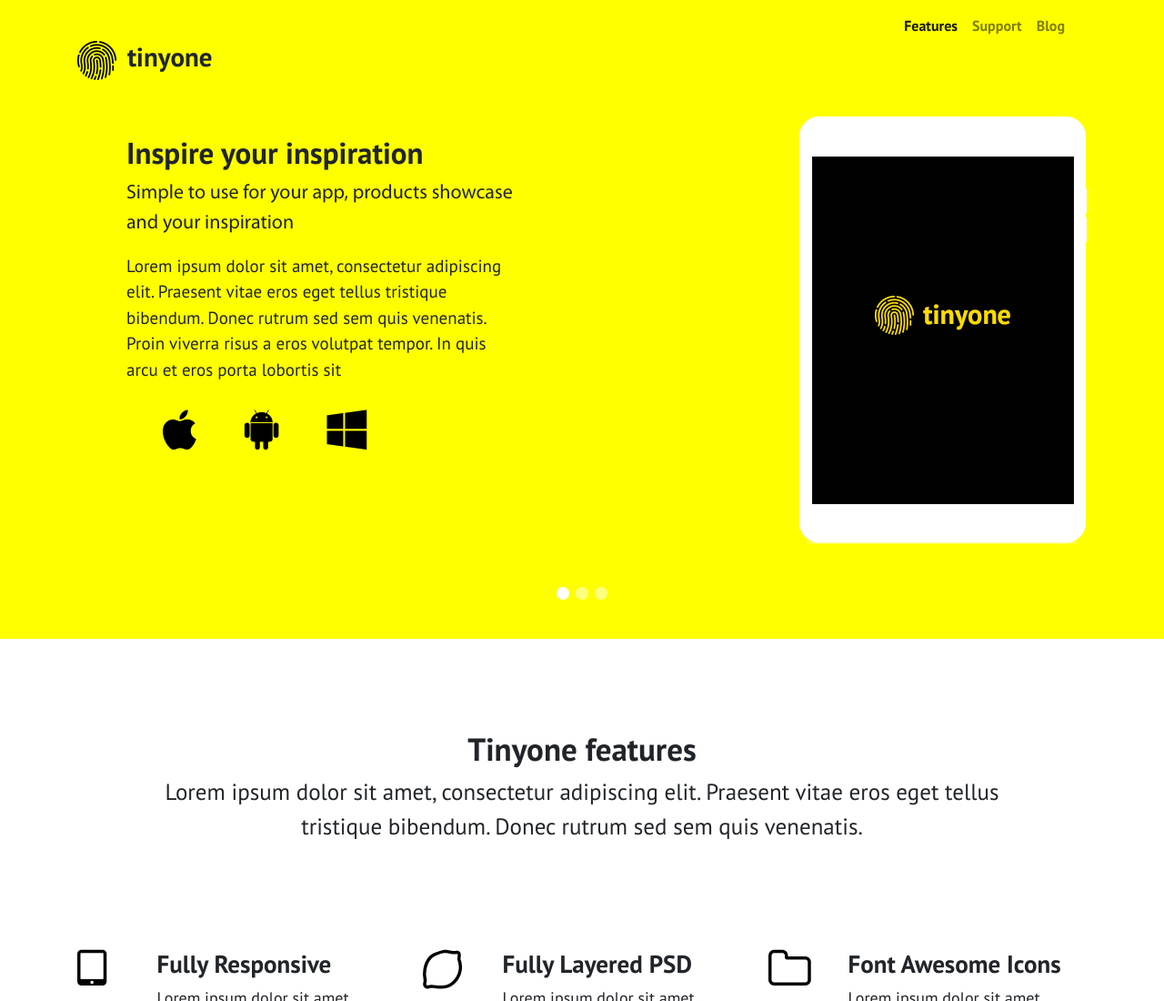
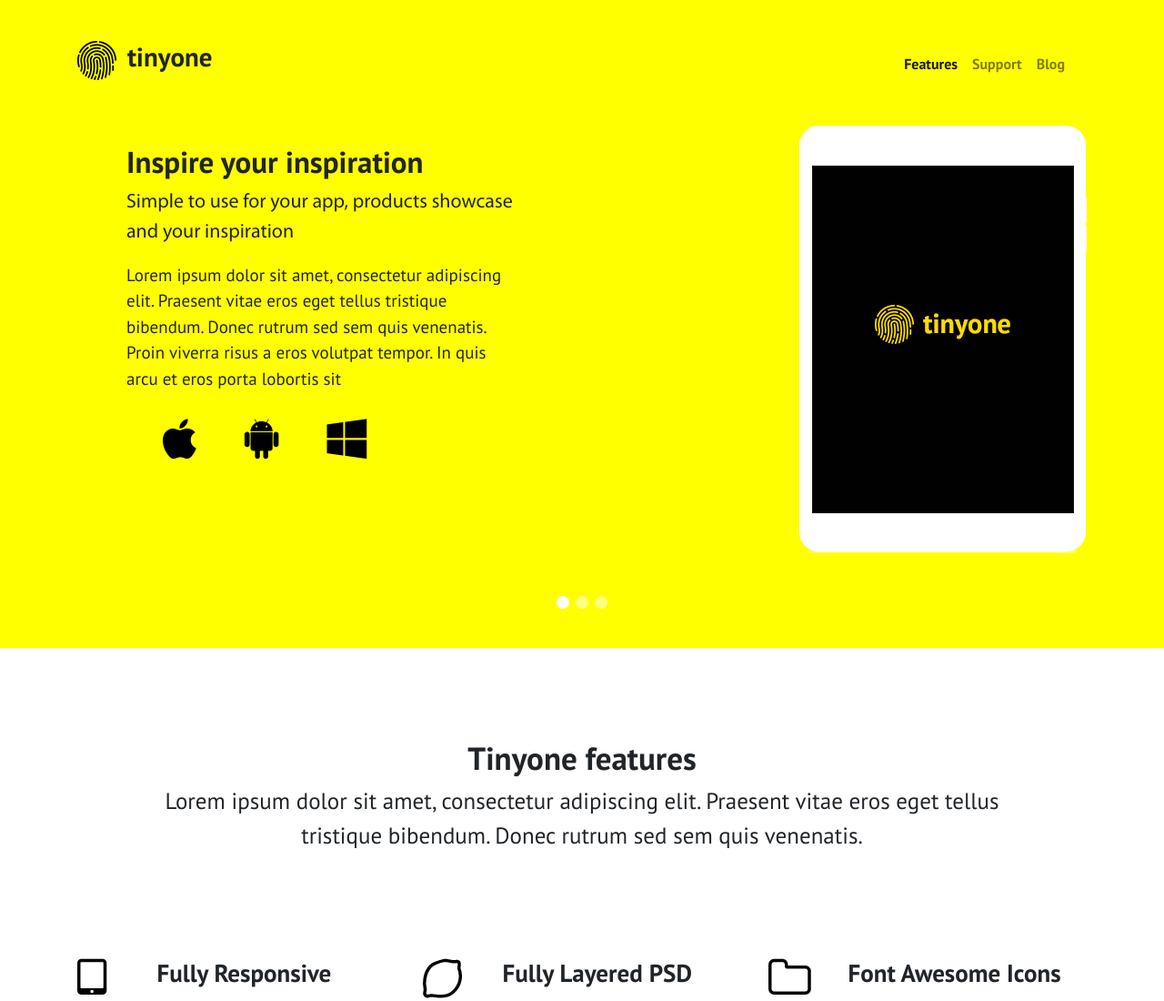
Before and after one commit to afiyyaah/Tinyone_responsive, a plain HTML site: page index.html in a window 1280 px wide. Shown: the top 1100 px of the page at 91% size. Drawn offline with nearby package versions, Linux system fonts and the light colour scheme; files that its build step writes are made by us from their sources.

Commit message:
Update index.html

```diff
--- a/index.html
+++ b/index.html
@@ -23,7 +23,7 @@
                 <h1 style="float: left; font-family: 'PT Sans', sans-serif; font-size: 29px;font-weight: 600; padding-left: 12px;">tinyone</h1>
               </div>
               <div class="col-md-5">
-                    <nav class="navbar navbar-expand-lg navbar-light" style="padding-bottom: 10px;">
+                    <nav class="navbar navbar-expand-lg navbar-light" style="padding-top: 50px;">
               <a class="navbar-brand" href="#"></a>
               <button class="navbar-toggler" type="button" data-toggle="collapse" data-target="#navbarSupportedContent" aria-controls="navbarSupportedContent" aria-expanded="false" aria-label="Toggle navigation">
                 <span class="navbar-toggler-icon"></span>
```
